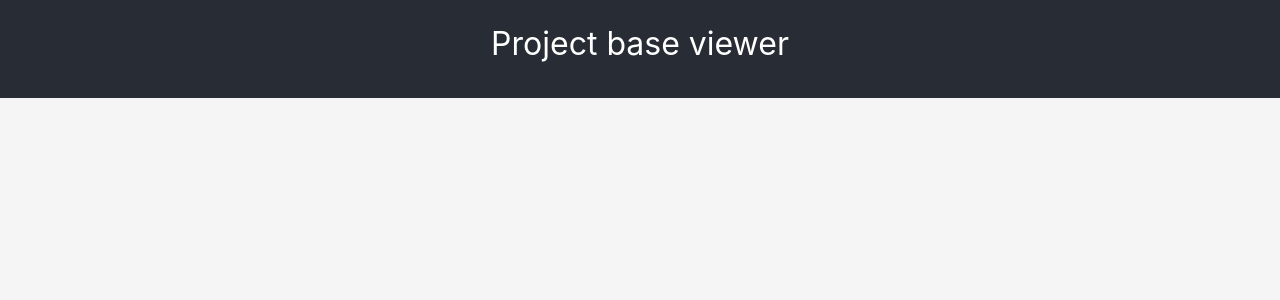
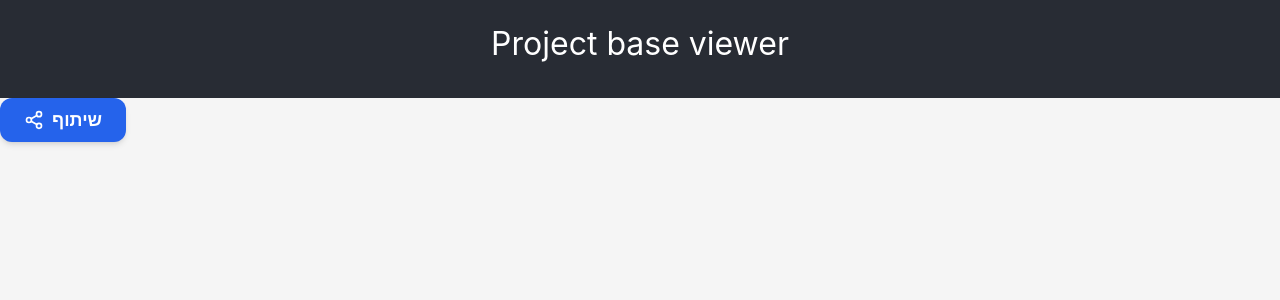
Before and after one commit to tamar0583235240/Temp-Project, a React (Create React App) app in the folder packages/frontend/: page / in a window 1280 px wide. Shown: the top 300 px of the page. Built offline with nearby package versions, Linux system fonts and the light colour scheme.

Commit message:
fix: resolve issues in Share dialog or access list rendering from mock DB

```diff
--- a/packages/frontend/package.json
+++ b/packages/frontend/package.json
@@ -13,6 +13,7 @@
     "@types/react": "^19.1.5",
     "@types/react-dom": "^19.1.5",
     "axios": "^1.4.0",
+    "lucide-react": "^0.516.0",
     "prompts": "^2.4.2",
     "react": "^19.1.0",
     "react-dom": "^19.1.0",
--- a/packages/frontend/src/App.tsx
+++ b/packages/frontend/src/App.tsx
@@ -1,5 +1,6 @@
 import React from 'react';
 import './App.css';
+import ShareButton from './features/shared-recordings/components/ShareButton';
 
 function App() {
   return (
@@ -8,6 +9,7 @@ function App() {
         <h1>Project base viewer</h1>
       </header>
       <main>
+        <ShareButton/>
       </main>
     </div>
   );
```
Also changed, not shown: 1 other file (tests, documents, lock files or other folders).
